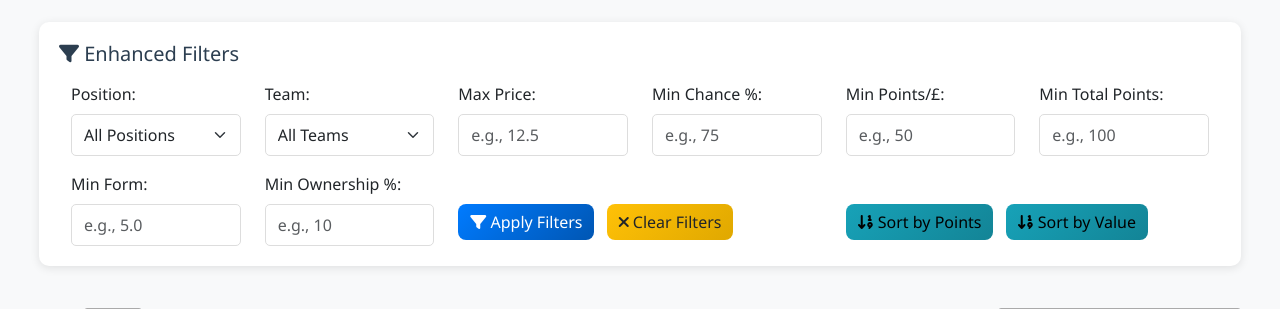
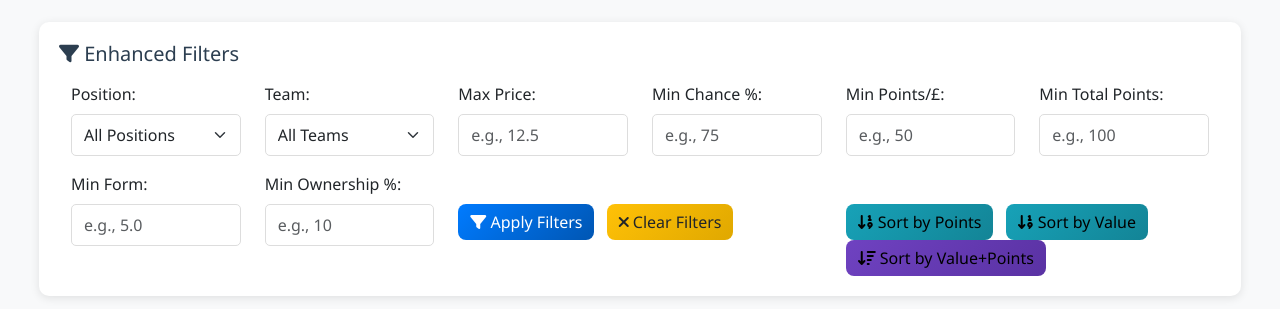
Before and after one commit to oos/FPL2, a Flask app: page /players in a window 1280 px wide. Shown: the part 340-649 px from the top of the page. Run offline with Flask 3, Linux system fonts and the light colour scheme; data that the repository does not hold is empty; some libraries are stand-ins or nearby versions.

Commit message:
feat: Add Points/£ + Total Points sorting with save/load view functionality - New combined sort button with keyboard shortcut Ctrl+V - Enhanced view saving with sort descriptions - Auto-creation of default Value+Points view - Improved view dropdown with descriptions and timestamps

```diff
--- a/templates/players.html
+++ b/templates/players.html
@@ -152,6 +152,39 @@
         .btn-info {
             background: linear-gradient(135deg, #17a2b8 0%, #138496 100%);
             border: none;
+        }
+
+        /* Special styling for the combined sort button */
+        #sortByValueThenPoints {
+            background: linear-gradient(135deg, #6f42c1 0%, #5a32a3 100%) !important;
+            border: none;
+            position: relative;
+        }
+
+        #sortByValueThenPoints:hover {
+            background: linear-gradient(135deg, #5a32a3 0%, #4a2a8a 100%) !important;
+            transform: translateY(-2px);
+        }
+
+        /* Tooltip for keyboard shortcut */
+        .btn[title] {
+            position: relative;
+        }
+
+        .btn[title]:hover::after {
+            content: attr(title);
+            position: absolute;
+            bottom: 100%;
+            left: 50%;
+            transform: translateX(-50%);
+            background: rgba(0,0,0,0.8);
+            color: white;
+            padding: 5px 10px;
+            border-radius: 5px;
+            font-size: 12px;
+            white-space: nowrap;
+            z-index: 1000;
+            margin-bottom: 5px;
         }
 
         /* Enhanced DataTables Styling */
@@ -486,8 +519,11 @@
                         <button id="sortByPoints" class="btn btn-info me-2">
                             <i class="fas fa-sort-numeric-down"></i> Sort by Points
                         </button>
-                        <button id="sortByValue" class="btn btn-info">
+                        <button id="sortByValue" class="btn btn-info me-2">
                             <i class="fas fa-sort-numeric-down"></i> Sort by Value
+                        </button>
+                        <button id="sortByValueThenPoints" class="btn btn-info" title="Keyboard shortcut: Ctrl+V">
+                            <i class="fas fa-sort-amount-down"></i> Sort by Value+Points
                         </button>
                     </div>
                 </div>
@@ -562,9 +598,42 @@
                 }
             });
 
+            // Create default "Value + Points" view if it doesn't exist
+            createDefaultValuePointsView();
+
             function forceCenterAlignment() {
                 // Force center alignment for all table cells
                 $('#playersTable td, #playersTable th').css('text-align', 'center');
+            }
+
+            function createDefaultValuePointsView() {
+                // Check if default view already exists
+                const savedViews = JSON.parse(localStorage.getItem('fplPlayerViews') || '{}');
+                if (!savedViews['Value + Points (Default)']) {
+                    // Create default view with Points/£ + Total Points sorting
+                    const defaultView = {
+                        name: 'Value + Points (Default)',
+                        description: 'Points/£ + Total Points',
+                        filters: {
+                            position: '',
+                            team: '',
+                            maxPrice: '',
+                            minChance: '',
+                            minPointsPerMillion: '',
+                            minTotalPoints: '',
+                            minForm: '',
+                            minOwnership: ''
+                        },
+                        sorting: [[5, 'desc'], [6, 'desc']], // Points/£ then Total Points
+                        pageLength: 25,
+                        search: '',
+                        timestamp: new Date().toISOString()
+                    };
+
+                    savedViews['Value + Points (Default)'] = defaultView;
+                    localStorage.setItem('fplPlayerViews', JSON.stringify(savedViews));
+                    console.log('Created default "Value + Points" view');
+                }
             }
 
             function initializeDataTable() {
@@ -662,6 +731,26 @@
                     forceCenterAlignment();
                     showNotification('Sorted by Points per Million (descending)', 'info');
                 });
+
+                // New combined sort button
+                $('#sortByValueThenPoints').on('click', function() {
+                    // Sort by Points/£ first (descending), then by Total Points (descending)
+                    currentTable.order([
+                        [5, 'desc'],  // Points/£ column (index 5)
+                        [6, 'desc']   // Total Points column (index 6)
+                    ]).draw();
+                    forceCenterAlignment();
+                    showNotification('Sorted by Points/£ (desc) then Total Points (desc)', 'info');
+                });
+
+                // Keyboard shortcut for Value + Points sorting (Ctrl+V)
+                $(document).on('keydown', function(e) {
+                    if (e.ctrlKey && e.key === 'v') {
+                        e.preventDefault();
+                        $('#sortByValueThenPoints').click();
+                        showNotification('Keyboard shortcut: Ctrl+V for Value + Points sorting', 'info');
+                    }
+                });
             }
 
             function saveView() {
@@ -671,8 +760,23 @@
                     return;
                 }
 
+                // Get current sorting state
+                const currentSorting = currentTable.order();
+                let sortDescription = 'Default';
+
+                // Determine sort description for better view identification
+                if (currentSorting.length === 1) {
+                    if (currentSorting[0][0] === 5) sortDescription = 'Points/£';
+                    else if (currentSorting[0][0] === 6) sortDescription = 'Total Points';
+                } else if (currentSorting.length === 2) {
+                    if (currentSorting[0][0] === 5 && currentSorting[1][0] === 6) {
+                        sortDescription = 'Points/£ + Total Points';
+                    }
+                }
+
                 const view = {
                     name: viewName,
+                    description: sortDescription,
                     filters: {
                         position: $('#positionFilter').val(),
                         team: $('#teamFilter').val(),
@@ -683,9 +787,10 @@
                         minForm: $('#minFormFilter').val(),
                         minOwnership: $('#minOwnershipFilter').val()
                     },
-                    sorting: currentTable.order(),
+                    sorting: currentSorting,
                     pageLength: currentTable.page.len(),
-                    search: currentTable.search()
+                    search: currentTable.search(),
+                    timestamp: new Date().toISOString()
                 };
 
                 // Save to localStorage
@@ -693,7 +798,7 @@
                 savedViews[viewName] = view;
                 localStorage.setItem('fplPlayerViews', JSON.stringify(savedViews));
 
-                showNotification(`View "${viewName}" saved successfully!`, 'success');
+                showNotification(`View "${viewName}" (${sortDescription}) saved successfully!`, 'success');
                 $('#viewName').val('');
                 updateViewsDropdown();
             }
@@ -751,7 +856,11 @@
 
                 $('#loadView').empty().append('<option value="">Select a saved view...</option>');
                 viewNames.forEach(name => {
-                    $('#loadView').append(`<option value="${name}">${name}</option>`);
+                    const view = savedViews[name];
+                    const description = view.description || 'Default';
+                    const timestamp = view.timestamp ? new Date(view.timestamp).toLocaleDateString() : '';
+                    const displayText = `${name} (${description})${timestamp ? ' - ' + timestamp : ''}`;
+                    $('#loadView').append(`<option value="${name}" title="${displayText}">${displayText}</option>`);
                 });
             }
 
```
